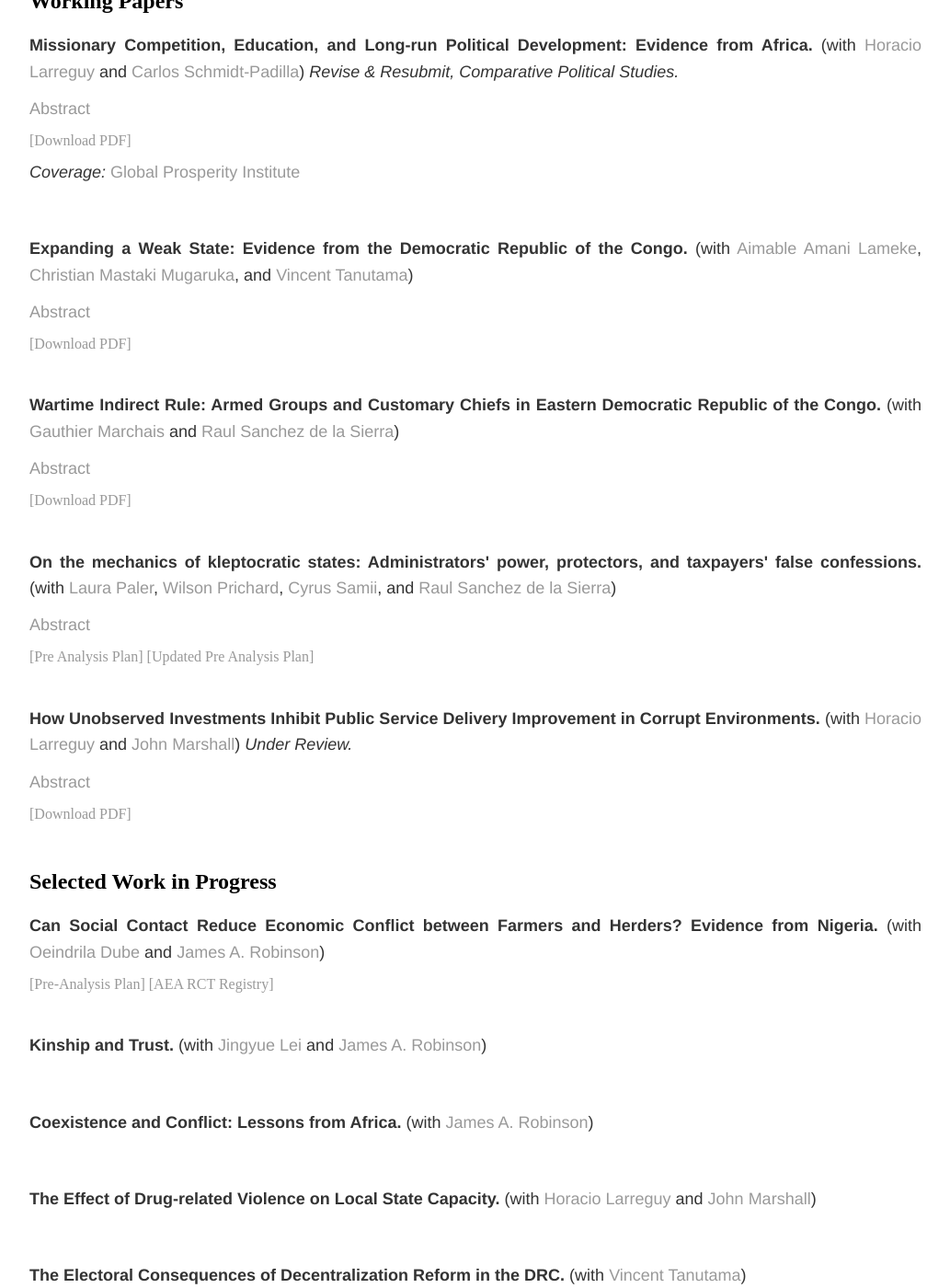
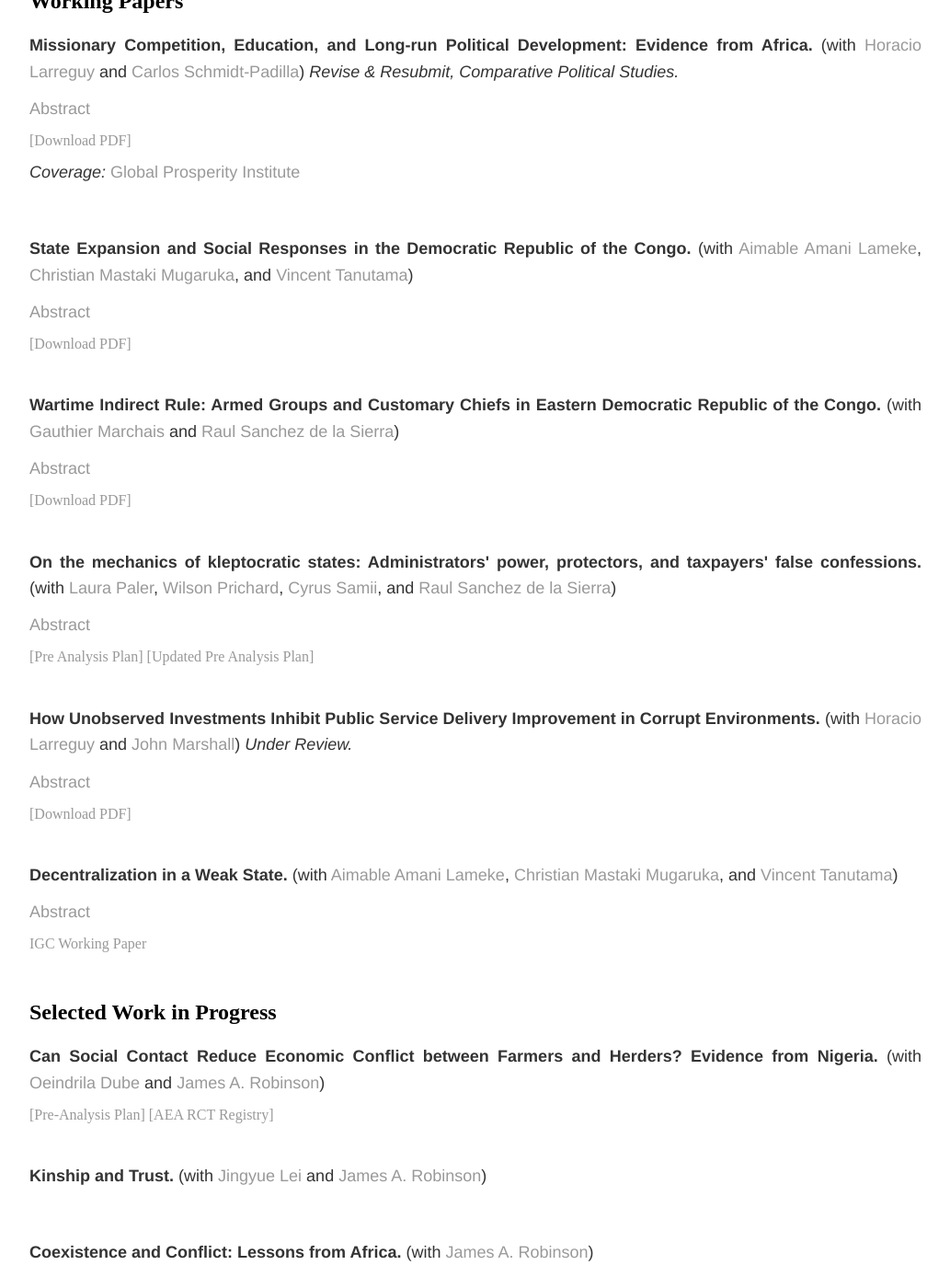
Before and after one commit to soeren-henn/soeren-henn.github.io, a Jekyll site: the page built from research/index.html, in a window 1280 px wide and 1400 px high, scrolled down 1390 px. Shown: the whole window at 92% size, without its empty margins (123-1156 px from the left). Built offline with Jekyll 4.4.1, drawn with Linux system fonts in a browser that asks for light colours.

Commit message:
Update index.html

```diff
--- a/research/index.html
+++ b/research/index.html
@@ -71,9 +71,9 @@
 	</div>
 
 	<div class="paper">
-		<p><b>Expanding a Weak State: Evidence from the Democratic Republic of the Congo.</b> (with <a href="https://marakujakivuresearch.com/" target="_blank">Aimable Amani Lameke</a>, <a href="https://marakujakivuresearch.com/" target="_blank">Christian Mastaki Mugaruka</a>, and <a href="http://vincent-tanutama.com/" target="_blank">Vincent Tanutama</a>) </p>
+		<p><b>State Expansion and Social Responses in the Democratic Republic of the Congo.</b> (with <a href="https://marakujakivuresearch.com/" target="_blank">Aimable Amani Lameke</a>, <a href="https://marakujakivuresearch.com/" target="_blank">Christian Mastaki Mugaruka</a>, and <a href="http://vincent-tanutama.com/" target="_blank">Vincent Tanutama</a>) </p>
 		<p><a href="#" class="show-abstract">Abstract</a></p>
-    		<p class="hidden-paragraph">How does the population react to the expansion of a weak state? We study a reform in the Democratic Republic of the Congo that extends state authority, via a population cut-off, to small towns previously governed by traditional leaders.  Using a regression discontinuity design, we find that state expansion increased citizens’ demand for the state even when such an expansion is fraught. Towns above the population cut-off are more likely to have state security personnel, higher incidents of corruption and no improvement in development outcomes. However, citizens accept the state’s authority and increasingly turn to the state when resolving disputes, make more tax payments and respond to state appeals to public good contribution in behavioural games. This increased demand for the state comes at the expense of demand for traditional authority.</p>
+    		<p class="hidden-paragraph">This paper shows that the expansion of a weak state can increase citizens' demand for state governance and displace existing actors. We study a reform in the Democratic Republic of the Congo that extends state authority, via a population threshold, to small towns previously governed by traditional chiefs.  Using a regression discontinuity design, we find that state expansion increased citizens' demand for the state even when such an expansion is fraught. Towns above the population threshold have more state appointed personnel, public goods provision, and state security personnel, but little improvements in capacity or infrastructure. State expansion also leads to increased conflict between the state and traditional chiefs, especially around property rights. Citizens increasingly turn to the state when resolving disputes, make more tax payments and bribe payments. This increased demand for the state comes at the expense of demand for traditional authority. In public goods games citizens affected by state expansion are more likely to contribute to the common pool when hearing messages from state officials while citizens in unaffected villages react to messages by traditional leaders. Our results suggest that a weak state can extend its capacity and capture society via political competition.</p>
 		<a href="/files/Henn_StateExpansion.pdf" class="btn btn-default pull-right" title="PDF">[Download PDF]</a>
 	</div>
 
@@ -98,6 +98,13 @@
 		<p><a href="#" class="show-abstract">Abstract</a></p>
     		<p class="hidden-paragraph">Poor local public service delivery is common across the Global South. We argue that the short-term unobservability of investments to improve service delivery combine with adverse selection to weaken incentives for politicians to make such investments. While audits that certify investments can mitigate this monitoring problem, the certification process's effectiveness can be undermined by corruptible politicians and certifiers. We test this argument using a Mexican program designed to certify service delivery investments, where certifications are self-assessed by municipal governments and validated by corruptible third-party institutions. Difference-in-differences estimates show that the program did not ultimately improve municipal public service delivery on average. Consistent with our model, this effect is only positive when the third party is unlikely to be corruptible and when the likelihood that the incumbent is not corruptible in producing the service is large. These findings highlight the challenges in improving service delivery and the importance of incentive-compatible monitoring.</p>
 		<a href="/files/Henn_Certification.pdf" class="btn btn-default pull-right" title="PDF">[Download PDF]</a>
+	</div>
+
+	<div class="paper">
+		<p><b>Decentralization in a Weak State.</b> (with <a href="https://marakujakivuresearch.com/" target="_blank">Aimable Amani Lameke</a>, <a href="https://marakujakivuresearch.com/" target="_blank">Christian Mastaki Mugaruka</a>, and <a href="http://vincent-tanutama.com/" target="_blank">Vincent Tanutama</a>) </p>
+		<p><a href="#" class="show-abstract">Abstract</a></p>
+    		<p class="hidden-paragraph">What characterizes local governance in the Democratic Republic of the Congo? This paper provides descriptive evidence to describe and quantify the local organization of the state in 134 rural small towns and large villages in four provinces of the DRC. We present rich data on state and local governance, taxation, public good provision, and citizens’ perceptions of governance. Three stories emerge. First, contrary to the failed state image, the Congolese state has a significant presence in the rural localities surveyed and demonstrates a high level of administrative capacity. Second, we present the hierarchical organization of state agents and the relative independence of traditional chiefs. Third, we identify key challenges in local governance, namely lack of democratic accountability, high levels of corruption, and an acute lack of financing.</p>
+		<a href="https://www.theigc.org/publications/decentralisation-weak-state" target="_blank">IGC Working Paper</a>
 	</div>
 
 
```
